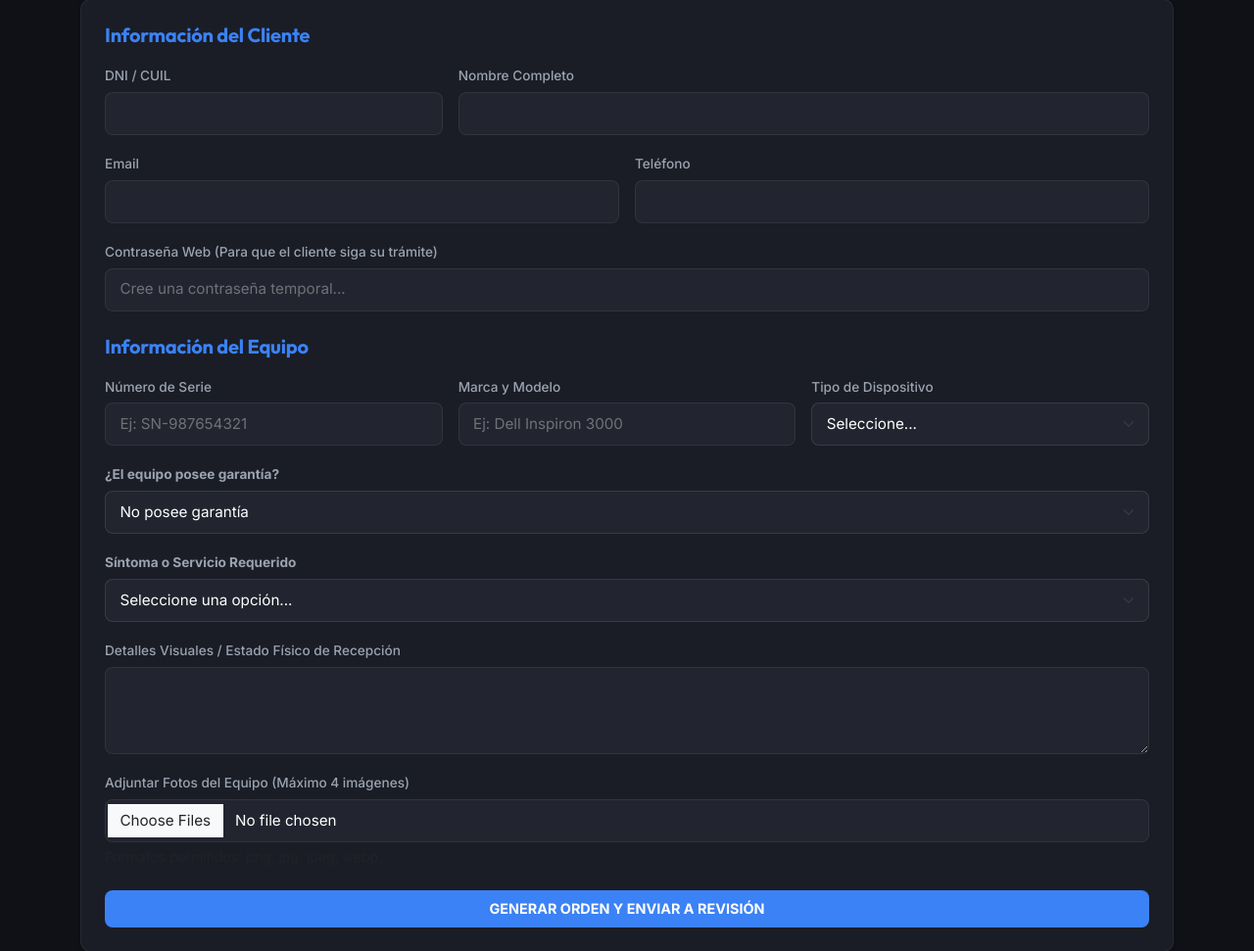
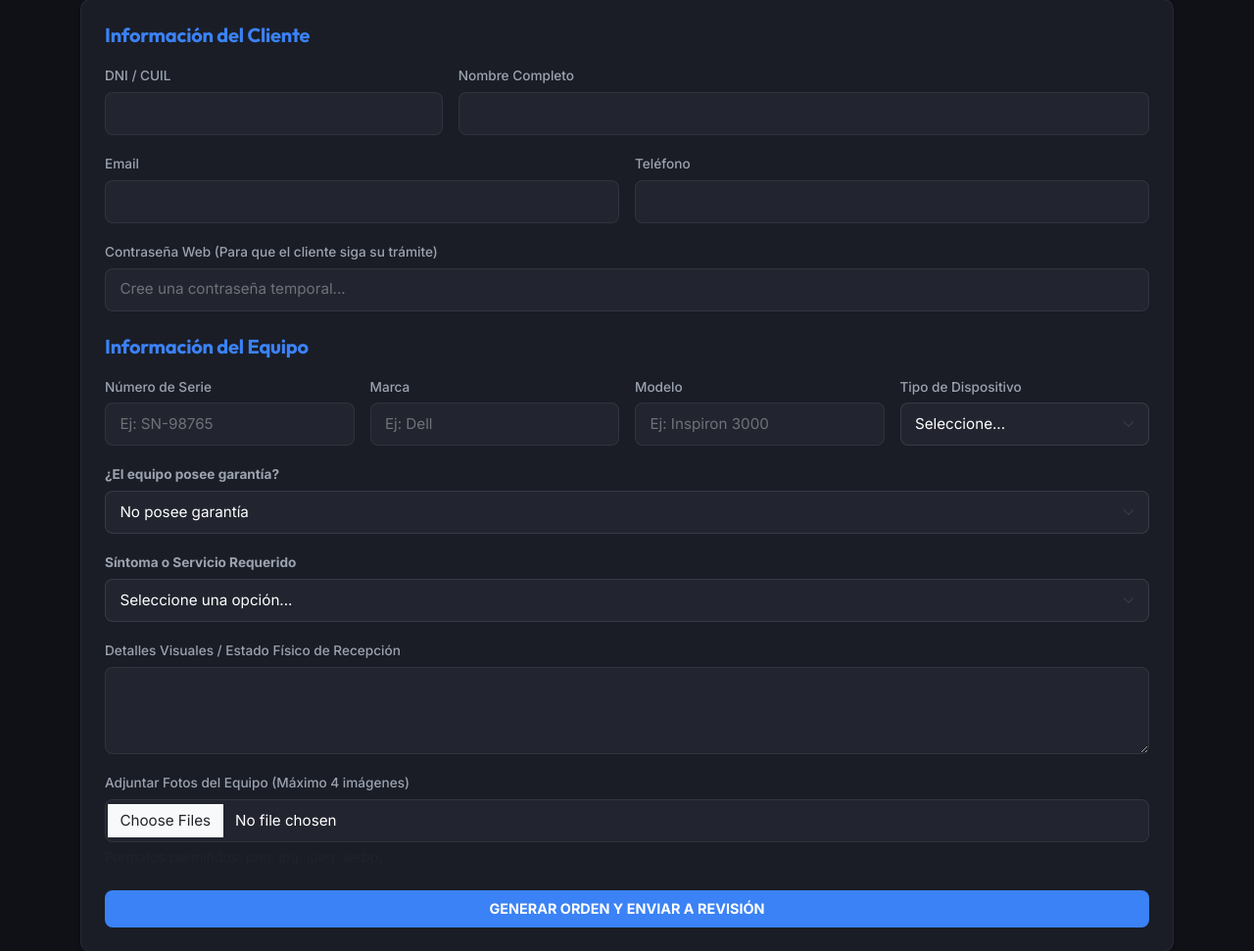
Before and after one commit to maximogomez-05/SGOL-IT, a Flask app: page /ingreso_equipo in a window 1280 px wide. Shown: the part 119-1090 px from the top of the page at 98% size. Run offline with Flask 3, Linux system fonts and the light colour scheme; the visitor is signed in with stand-in values (Sample User, id 1).

Commit message:
Fix: Separar inputs de Marca y Modelo en ingreso_equipo.html y arreglar 'Desconocida' en la base de datos

```diff
--- a/templates/ingreso_equipo.html
+++ b/templates/ingreso_equipo.html
@@ -51,15 +51,19 @@
 
                     <h5 class="text-info fw-bold mb-3">Información del Equipo</h5>
                     <div class="row g-3 mb-4">
-                        <div class="col-md-4">
+                        <div class="col-md-3">
                             <label class="form-label text-muted small">Número de Serie</label>
-                            <input type="text" name="nro_serie" class="form-control" placeholder="Ej: SN-987654321" required>
+                            <input type="text" name="nro_serie" class="form-control" placeholder="Ej: SN-98765" required>
                         </div>
-                        <div class="col-md-4">
-                            <label class="form-label text-muted small">Marca y Modelo</label>
-                            <input type="text" name="modelo" class="form-control" placeholder="Ej: Dell Inspiron 3000" required>
+                        <div class="col-md-3">
+                            <label class="form-label text-muted small">Marca</label>
+                            <input type="text" name="marca" class="form-control" placeholder="Ej: Dell" required>
                         </div>
-                        <div class="col-md-4">
+                        <div class="col-md-3">
+                            <label class="form-label text-muted small">Modelo</label>
+                            <input type="text" name="modelo" class="form-control" placeholder="Ej: Inspiron 3000" required>
+                        </div>
+                        <div class="col-md-3">
                             <label class="form-label text-muted small">Tipo de Dispositivo</label>
                             <select name="tipo" class="form-select" required>
                                 <option value="" disabled selected>Seleccione...</option>
```
Also changed, not shown: scratch/fix_desconocida.py (added, +22 -0 lines).
